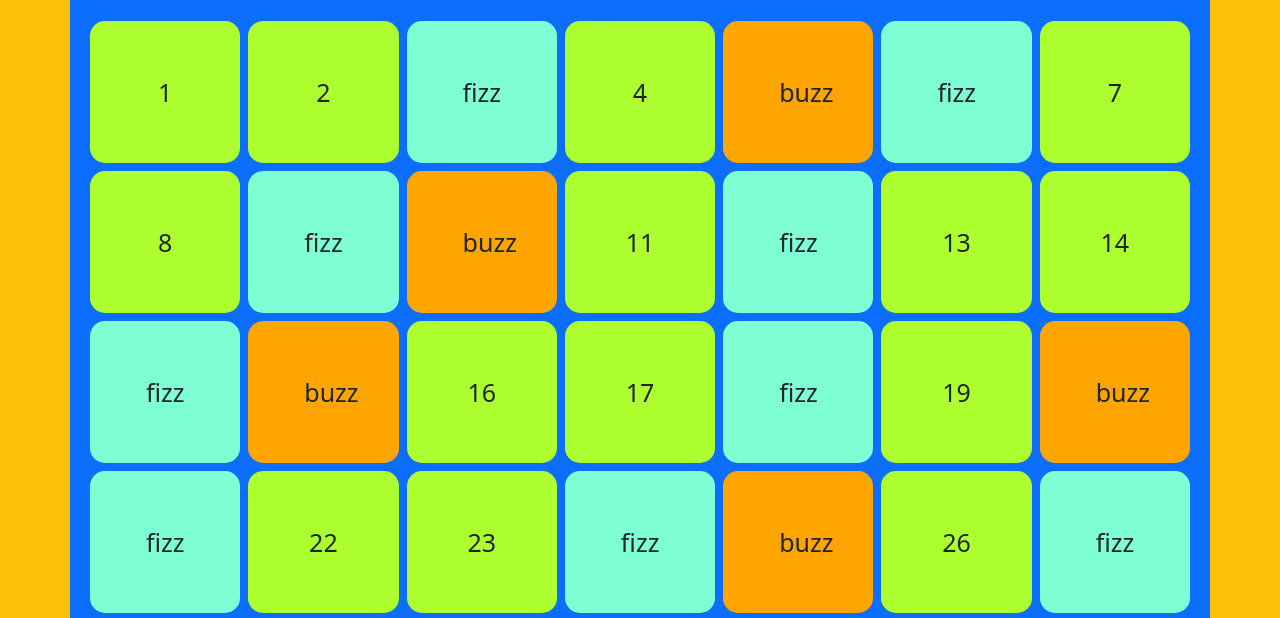
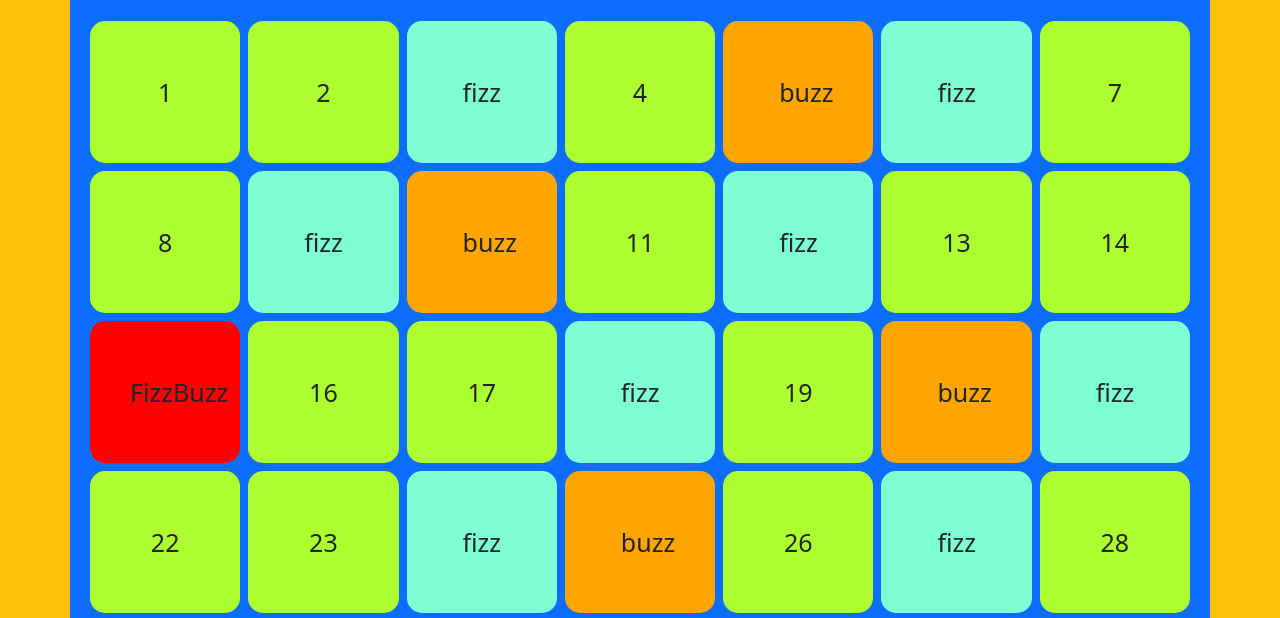
Before and after one commit to AntonioDattolo/js-fizzbuzz, a plain HTML site: page index.html in a window 1280 px wide. Shown: the part 171-789 px from the top of the page. Drawn offline with nearby package versions, Linux system fonts and the light colour scheme.

Commit message:
aggiunta multipli in comune di 3 && 5

```diff
--- a/css/style.css
+++ b/css/style.css
@@ -11,6 +11,10 @@
 .buzz{
     background-color: orange;
 }
+.fizzbuzz{
+    background-color: red;
+    padding-left: 2.5rem;
+}
 .size{
     font-size: 60px;
 }
--- a/js/main.js
+++ b/js/main.js
@@ -1,6 +1,6 @@
 const container = document.querySelector('div');
 
-for (let i = 1; i < 100; i++) {
+for (let i = 1; i <= 100; i++) {
 
     if (i % i == 0 && i % 3 != 0 && i % 5 != 0 ) {
         console.log(i);
@@ -10,7 +10,16 @@ for (let i = 1; i < 100; i++) {
         newItem.classList.add('m-1');
         newItem.classList.add('my-witdh');
     }
-    if (i % 3 == 0) {
+    else if (i % 5 == 0 && i % 3 == 0) {
+        console.log("buzz");
+        const newItem = document.createElement('h6');
+        container.append(newItem);
+        newItem.innerHTML = "FizzBuzz";
+        newItem.classList.add('m-1');
+        newItem.classList.add('my-witdh');
+        newItem.classList.add('fizzbuzz');
+    }
+    else if (i % 3 == 0) {
         console.log("fizz");
         const newItem = document.createElement('h6');
         container.append(newItem);
@@ -19,7 +28,7 @@ for (let i = 1; i < 100; i++) {
         newItem.classList.add('my-witdh');
         newItem.classList.add('fizz');
     }
-    if (i % 5 == 0) {
+    else if (i % 5 == 0) {
         console.log("buzz");
         const newItem = document.createElement('h6');
         container.append(newItem);
@@ -27,5 +36,6 @@ for (let i = 1; i < 100; i++) {
         newItem.classList.add('m-1');
         newItem.classList.add('my-witdh');
         newItem.classList.add('buzz');
-     }
+    }
+
 }
```
